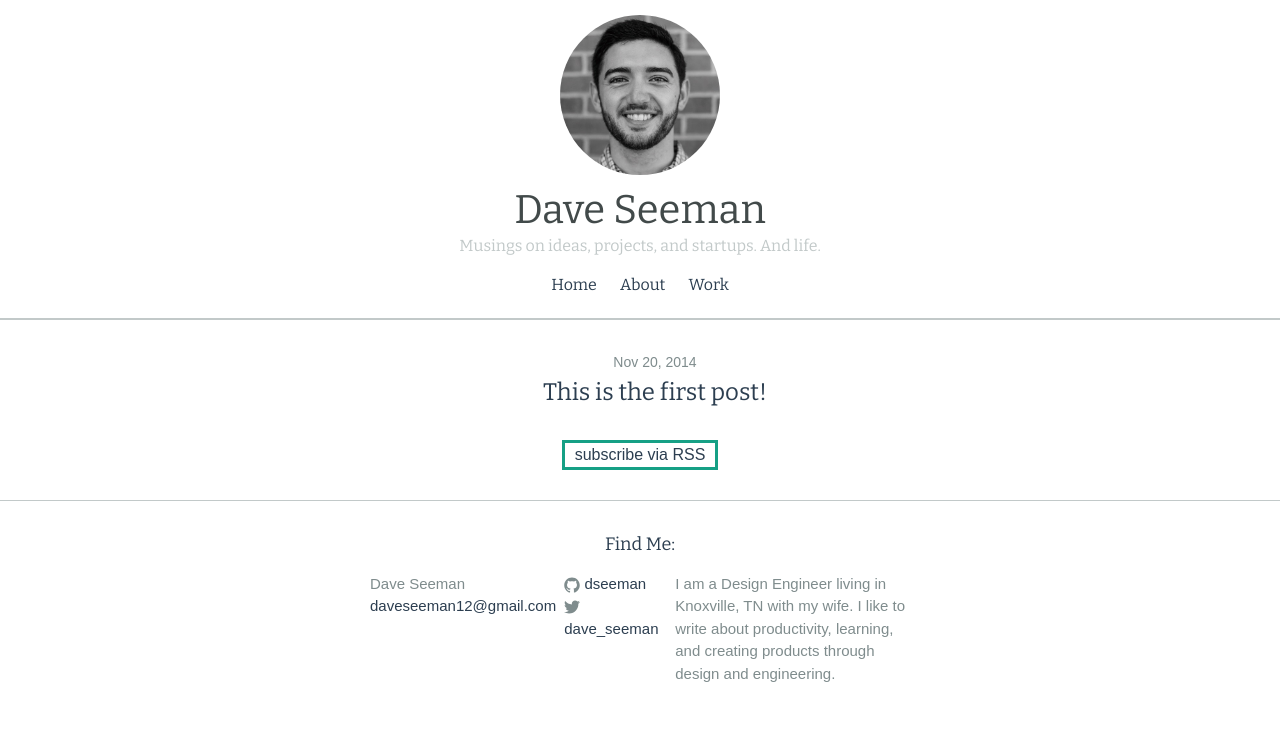
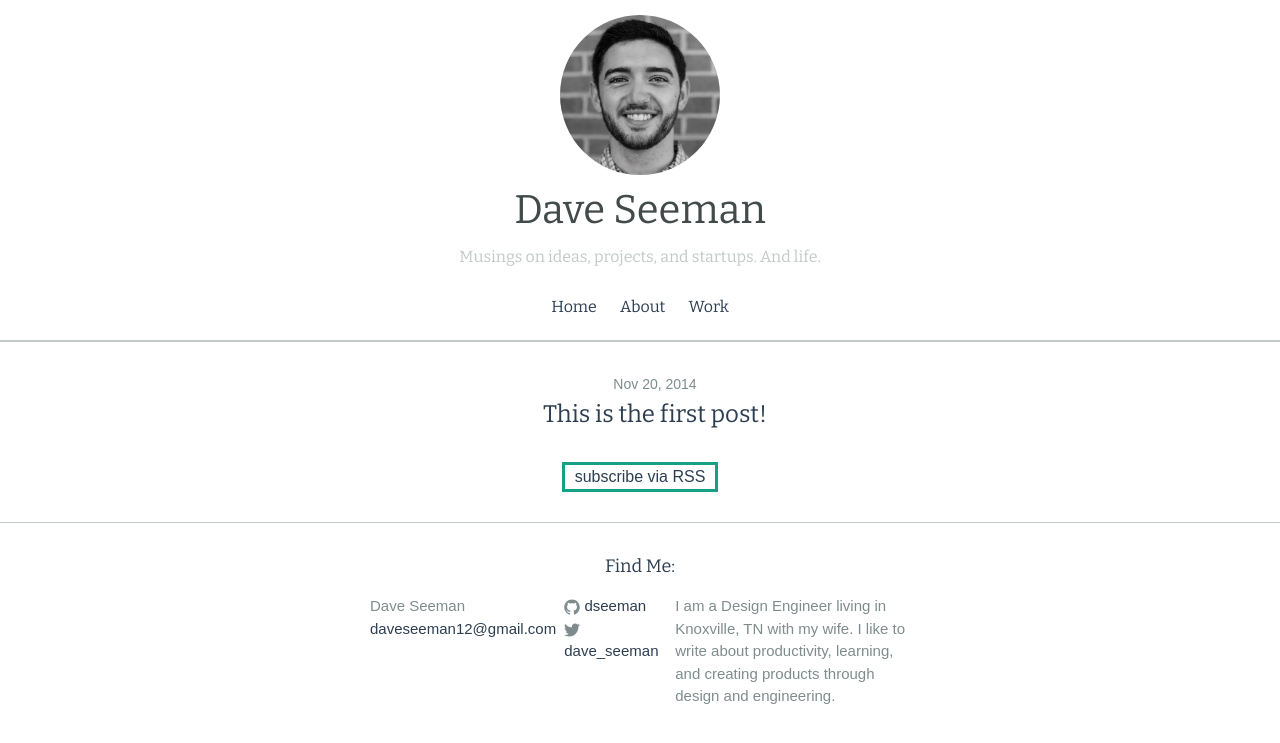
Before and after one commit to Shipwright/daveas.github.io, a Jekyll site: the page built from index.html, in a window 1280 px wide. Shown: the top 743 px of the page. Built offline with Jekyll 4.4.1, drawn with Linux system fonts in a browser that asks for light colours; some web fonts are replaced.

Commit message:
fixed subtitle wrapping

```diff
--- a/_sass/_layout.scss
+++ b/_sass/_layout.scss
@@ -33,7 +33,6 @@
     color: $gray-light;
     font-family: $secondary-font-family;
     font-size: 1em;
-    line-height: 0.1em;
     margin: 15px 0px 10px 0px;
 }
 
```
